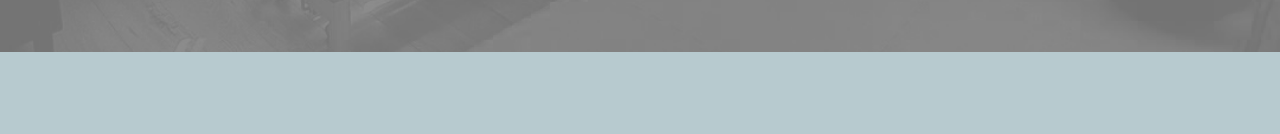
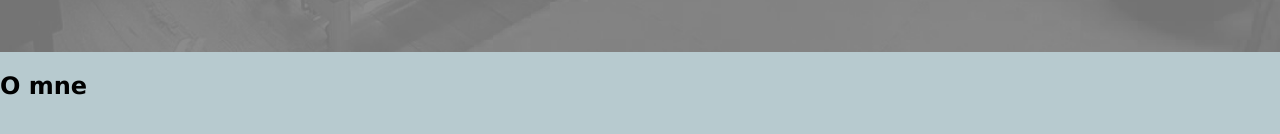
Before and after one commit to Stanislav453/fyziokm, a React (Create React App) app: page / in a window 1280 px wide. Shown: the part 648-782 px from the top of the page. Built offline with nearby package versions, Linux system fonts and the light colour scheme.

Commit message:
pridla som main .main-container <AboutMe />

```diff
--- a/src/App.js
+++ b/src/App.js
@@ -1,11 +1,19 @@
 import React from 'react';
 import './App.scss';
 import MyHeader from './components/myHeader/myHeader';
+import AboutMe from './components/AboutMe/AboutMe';
 
 function App() {
   return (
     <section  >
-      <MyHeader />
+      <header>
+        <MyHeader />
+      </header>
+      <main>
+        <div className='main-container'>
+          <AboutMe />
+        </div>
+      </main>
     </section>
   );
 }
```
